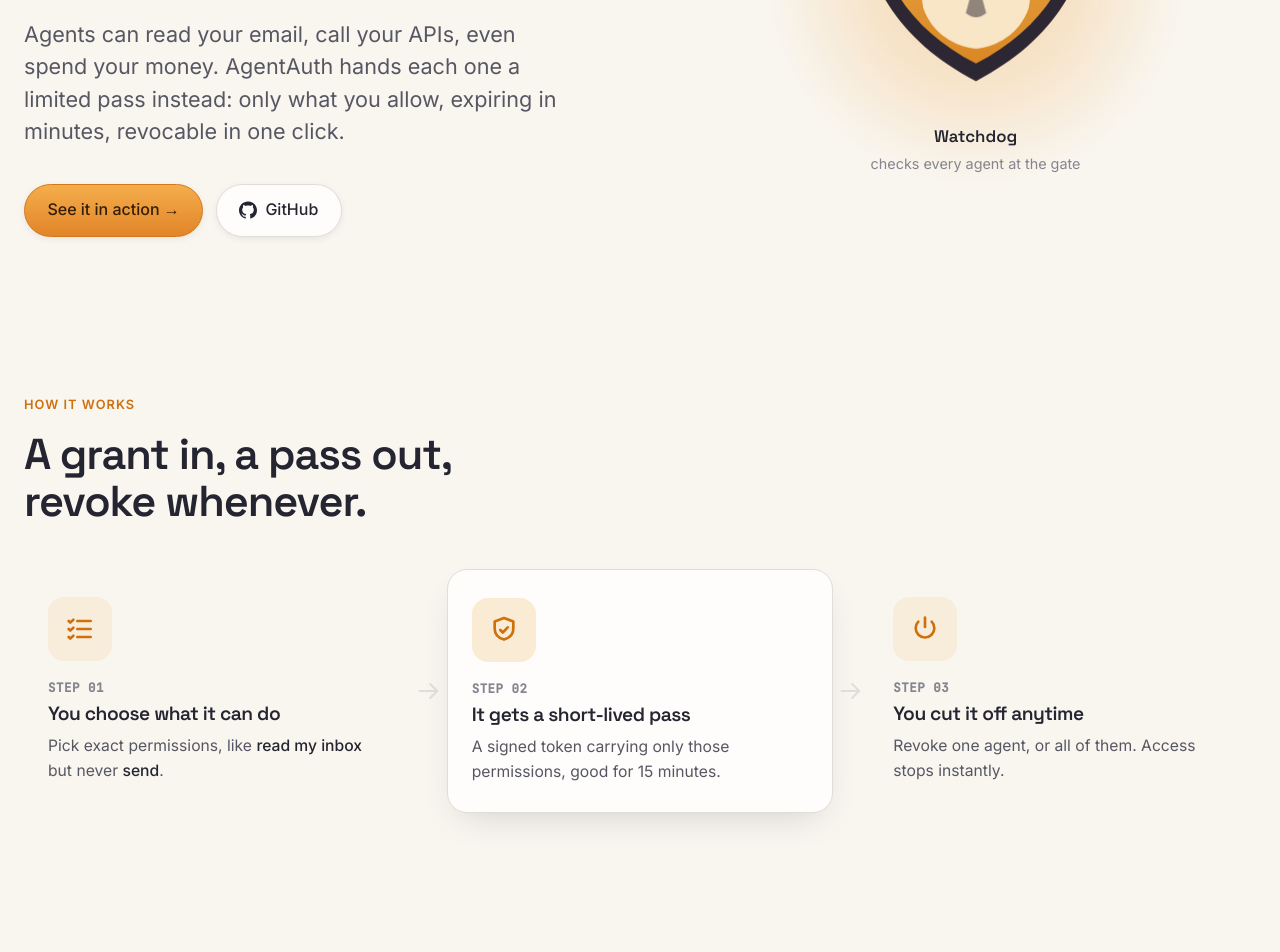
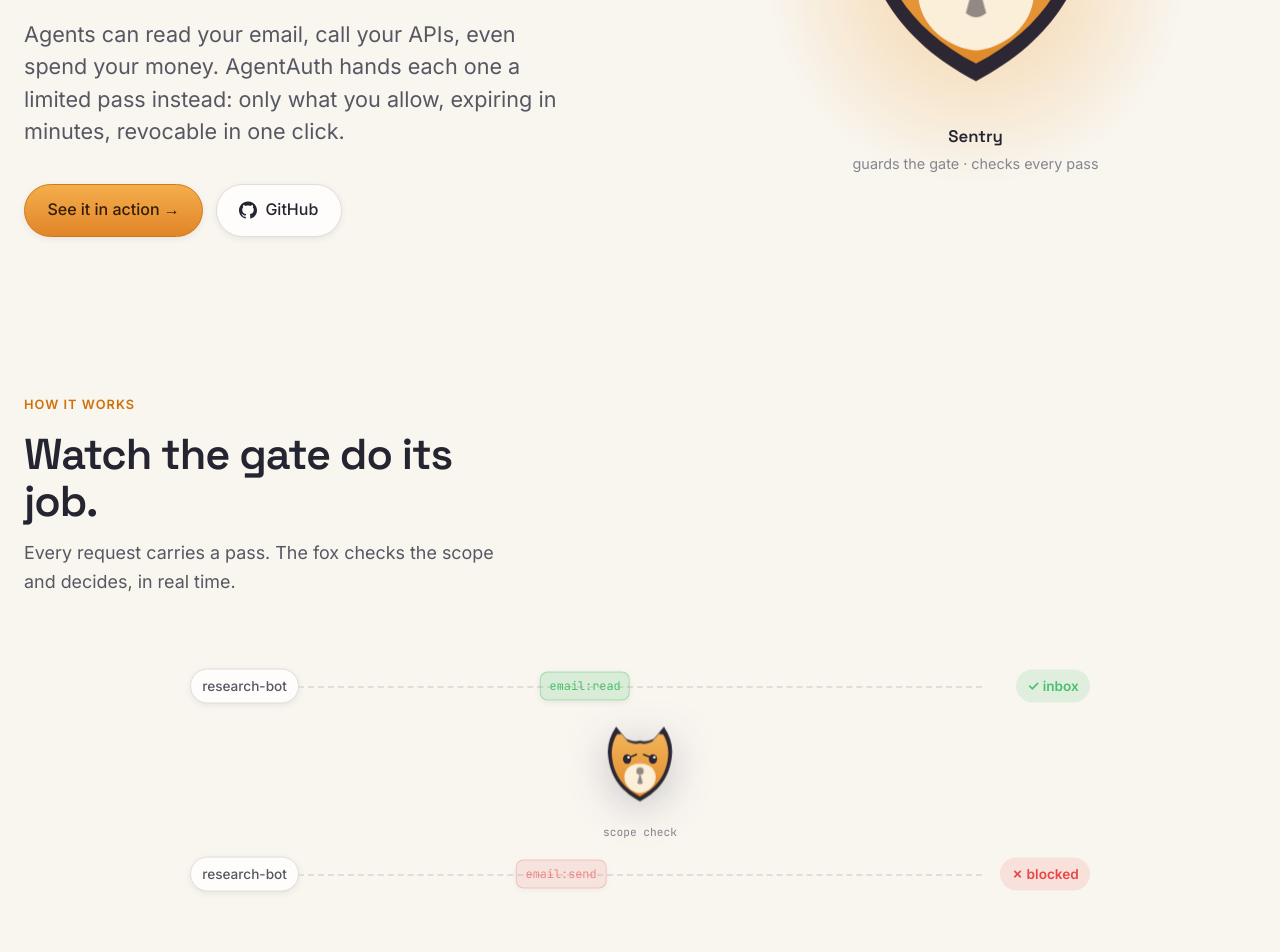
Before and after one commit to Aankirz/agentauth-site, a Next.js app: page / in a window 1280 px wide. Shown: the part 420-1372 px from the top of the page. Built offline with nearby package versions, Linux system fonts and the light colour scheme.

Commit message:
feat: fox mascot (Sentry) + animated flow explainer (allow/deny in real time)

```diff
--- a/app/demo/page.tsx
+++ b/app/demo/page.tsx
@@ -1,7 +1,7 @@
 'use client';
 import Link from 'next/link';
 import { useState } from 'react';
-import { Dog } from '../../components/Dog';
+import { Fox } from '../../components/Fox';
 import { ThemeToggle } from '../../components/ThemeToggle';
 
 const SCOPES = [
@@ -80,7 +80,7 @@
 
       <div className="demo-wrap">
         <div className="demo-hero">
-          <Dog className="demo-dog" />
+          <Fox className="demo-dog" />
           <h1>Inbox Copilot, guarded by AgentAuth</h1>
           <p>A real implementation. The buttons below hit live API routes that mint, verify, and revoke tokens with the actual library, server-side.</p>
         </div>
--- a/app/globals.css
+++ b/app/globals.css
@@ -321,3 +321,44 @@
 .fconn { align-self: center; color: var(--line); display: grid; place-items: center; padding: 0 0.25rem; }
 .fconn svg { width: 28px; height: 28px; }
 @media (max-width: 760px) { .fconn { transform: rotate(90deg); padding: 0; } }
+
+/* ===================== animated flow explainer ===================== */
+.flowtrack { position: relative; height: 280px; max-width: 900px; margin: 1rem auto 0; }
+@media (max-width: 680px) { .flowtrack { height: 320px; } }
+.lane { position: absolute; left: 0; right: 0; height: 64px; }
+.lane-top { top: 14px; } .lane-bot { bottom: 14px; }
+.fd-rail { position: absolute; left: 12%; right: 12%; top: 50%; border-top: 2px dashed var(--line); }
+.fd-agent { position: absolute; left: 0; top: 50%; transform: translateY(-50%); font-size: 0.85rem; font-weight: 500; color: var(--text-soft); background: var(--surface); border: 1px solid var(--line); padding: 0.35rem 0.7rem; border-radius: 100px; box-shadow: var(--shadow-sm); white-space: nowrap; }
+.fd-out { position: absolute; right: 0; top: 50%; transform: translateY(-50%); font-size: 0.85rem; font-weight: 600; padding: 0.35rem 0.7rem; border-radius: 100px; white-space: nowrap; }
+.fd-out--ok { color: var(--green); background: oklch(72% 0.16 150 / 0.14); }
+.fd-out--no { color: var(--red); background: oklch(63% 0.2 25 / 0.12); }
+.fd-token { position: absolute; top: 50%; left: 16%; transform: translate(-50%, -50%); font-family: var(--font-mono); font-size: 0.74rem; padding: 0.25rem 0.55rem; border-radius: 8px; white-space: nowrap; z-index: 2; box-shadow: var(--shadow-sm); }
+.fd-token--allow { background: oklch(72% 0.16 150 / 0.18); color: var(--green); border: 1px solid oklch(72% 0.16 150 / 0.4); animation: flowAllow 4.6s var(--ease) infinite; }
+.fd-token--deny { background: oklch(63% 0.2 25 / 0.16); color: var(--red); border: 1px solid oklch(63% 0.2 25 / 0.4); animation: flowDeny 4.6s var(--ease) infinite; animation-delay: 0.6s; }
+
+@keyframes flowAllow {
+  0% { left: 16%; opacity: 0; }
+  8% { opacity: 1; }
+  40% { left: 44%; }
+  52% { left: 50%; }   /* pause at the gate */
+  88% { left: 84%; opacity: 1; }
+  100% { left: 84%; opacity: 0; }
+}
+@keyframes flowDeny {
+  0% { left: 16%; opacity: 0; }
+  8% { opacity: 1; }
+  44% { left: 44%; }   /* reaches the gate */
+  54% { left: 46%; }
+  60% { left: 43%; }   /* bounces */
+  68% { left: 45%; }
+  100% { left: 24%; opacity: 0; }  /* turned away */
+}
+
+.gate { position: absolute; left: 50%; top: 50%; transform: translate(-50%, -50%); z-index: 3; text-align: center; }
+.gate-fox { width: 92px; height: auto; filter: drop-shadow(0 8px 20px oklch(30% 0.05 280 / 0.25)); }
+.gate-label { display: block; font-family: var(--font-mono); font-size: 0.7rem; color: var(--text-dim); margin-top: 0.3rem; }
+
+@media (prefers-reduced-motion: reduce) {
+  .fd-token--allow { animation: none; left: 80%; opacity: 1; }
+  .fd-token--deny { animation: none; left: 44%; opacity: 1; }
+}
--- a/app/page.tsx
+++ b/app/page.tsx
@@ -1,5 +1,6 @@
 import Link from 'next/link';
-import { Dog } from '../components/Dog';
+import { Fox } from '../components/Fox';
+import { FlowDemo } from '../components/FlowDemo';
 import { ThemeToggle } from '../components/ThemeToggle';
 import { GitHubIcon, IconChoose, IconPass, IconRevoke, Check, Cross, Arrow } from '../components/icons';
 
@@ -10,7 +11,7 @@
     <>
       <header className="nav">
         <div className="wrap">
-          <Link className="brand" href="/"><span className="mark"><Dog className="" /></span>AgentAuth</Link>
+          <Link className="brand" href="/"><span className="mark"><Fox className="" /></span>AgentAuth</Link>
           <nav className="nav-links" aria-label="Main navigation">
             <a href="#how">How it works</a>
             <a href="#why">Why</a>
@@ -35,10 +36,10 @@
               </div>
             </div>
             <div className="hero-art">
-              <Dog />
+              <Fox />
               <div className="dog-caption">
-                <p className="nm">Watchdog</p>
-                <p className="rl">checks every agent at the gate</p>
+                <p className="nm">Sentry</p>
+                <p className="rl">guards the gate · checks every pass</p>
               </div>
             </div>
           </div>
@@ -49,9 +50,11 @@
           <div className="wrap">
             <div className="section-head">
               <span className="kicker">How it works</span>
-              <h2>A grant in, a pass out, revoke whenever.</h2>
+              <h2>Watch the gate do its job.</h2>
+              <p>Every request carries a pass. The fox checks the scope and decides, in real time.</p>
             </div>
-            <div className="howflow">
+            <FlowDemo />
+            <div className="howflow" style={{ marginTop: '3.5rem' }}>
               <div className="fstep">
                 <div className="art"><IconChoose /></div>
                 <p className="num">STEP 01</p>
@@ -110,7 +113,7 @@
         <section>
           <div className="wrap">
             <div className="cta-band">
-              <h2>See the watchdog work.</h2>
+              <h2>See the gate in action.</h2>
               <p>A real demo: connect an agent, watch it get allowed and blocked by what you granted, then revoke it.</p>
               <div className="cta-row">
                 <Link className="btn btn-primary" href="/demo">Try the live demo →</Link>
--- /dev/null
+++ b/components/FlowDemo.tsx
@@ -0,0 +1,28 @@
+import { Fox } from './Fox';
+
+// Animated explainer: requests carry a pass to the gate; the fox checks the scope.
+// Granted scope flows through (green); ungranted bounces off (red). Pure CSS motion.
+export function FlowDemo() {
+  return (
+    <div className="flowtrack" role="img" aria-label="Agents send requests with a pass; the gate allows the granted scope and blocks the rest.">
+      <div className="lane lane-top">
+        <span className="fd-agent">research-bot</span>
+        <span className="fd-rail" />
+        <span className="fd-token fd-token--allow">email:read</span>
+        <span className="fd-out fd-out--ok">✓ inbox</span>
+      </div>
+
+      <div className="gate">
+        <Fox className="gate-fox" />
+        <span className="gate-label">scope check</span>
+      </div>
+
+      <div className="lane lane-bot">
+        <span className="fd-agent">research-bot</span>
+        <span className="fd-rail" />
+        <span className="fd-token fd-token--deny">email:send</span>
+        <span className="fd-out fd-out--no">✗ blocked</span>
+      </div>
+    </div>
+  );
+}
--- /dev/null
+++ b/components/Fox.tsx
@@ -0,0 +1,46 @@
+// Brand mascot — "Sentry the fox": a clever gatekeeper whose head is also a
+// security shield. Ears = shield corners (dark fox tips), chin = shield point,
+// nose = keyhole (the auth cue). Works hero -> favicon.
+const SHIELD =
+  'M48 24 L70 50 Q85 58 100 54 Q115 58 130 50 L152 24 Q170 50 170 78 C168 126 146 162 100 186 C54 162 32 126 30 78 Q30 50 48 24 Z';
+
+export function Fox({ className = 'dog-illu' }: { className?: string }) {
+  return (
+    <svg className={className} viewBox="0 0 200 200" xmlns="http://www.w3.org/2000/svg" role="img" aria-label="Sentry, the AgentAuth fox">
+      <title>Sentry</title>
+      <defs>
+        <linearGradient id="foxfur" x1="0" y1="0" x2="0" y2="1">
+          <stop offset="0" stopColor="#F4B65C" />
+          <stop offset="1" stopColor="#E08A2A" />
+        </linearGradient>
+      </defs>
+      <g id="dog-bob">
+        <path d={SHIELD} fill="#2C2733" />
+        <g transform="translate(100 100) scale(0.88) translate(-100 -100)">
+          <path d={SHIELD} fill="url(#foxfur)" />
+        </g>
+        {/* dark fox ear tips */}
+        <path d="M48 24 L41 41 L60 40 Z" fill="#2C2733" />
+        <path d="M152 24 L159 41 L140 40 Z" fill="#2C2733" />
+        {/* white cheek + muzzle */}
+        <path d="M100 104 C126 104 138 122 133 142 C128 159 112 167 100 168 C88 167 72 159 67 142 C62 122 74 104 100 104 Z" fill="#FBEFD9" />
+        {/* eyes with sly fox liner */}
+        <g className="dog-eye">
+          <ellipse cx="72" cy="94" rx="9" ry="10.5" fill="#2C2733" />
+          <circle cx="75" cy="90" r="2.8" fill="#fff" />
+          <path d="M80 89 L92 84" stroke="#2C2733" strokeWidth="3.4" strokeLinecap="round" />
+        </g>
+        <g className="dog-eye">
+          <ellipse cx="128" cy="94" rx="9" ry="10.5" fill="#2C2733" />
+          <circle cx="131" cy="90" r="2.8" fill="#fff" />
+          <path d="M120 89 L108 84" stroke="#2C2733" strokeWidth="3.4" strokeLinecap="round" />
+        </g>
+        {/* nose + keyhole slot (auth cue) */}
+        <g id="dog-key">
+          <circle cx="100" cy="120" r="8" fill="#2C2733" />
+          <path d="M100 124 L106 146 Q100 151 94 146 Z" fill="#2C2733" />
+        </g>
+      </g>
+    </svg>
+  );
+}
```
